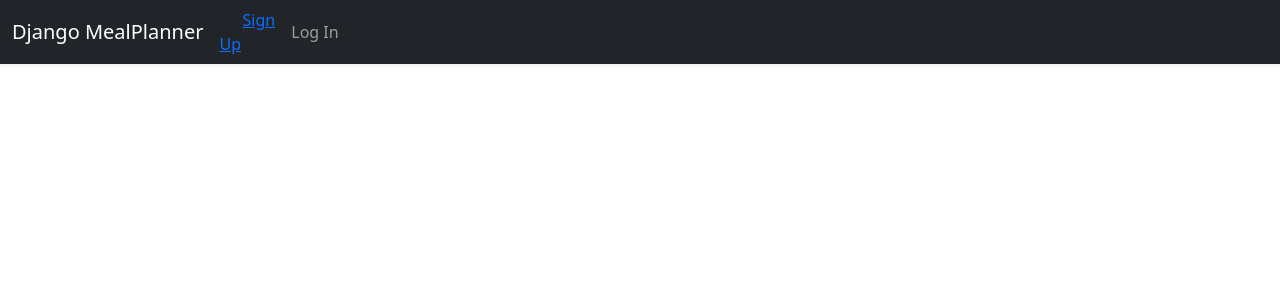
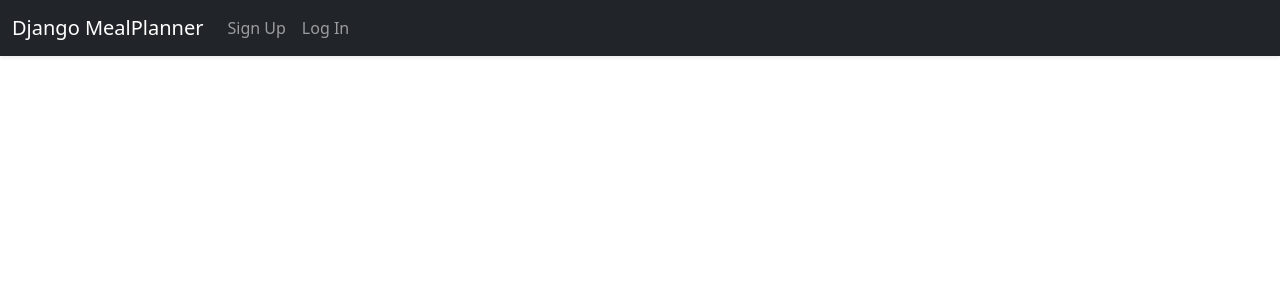
Before and after one commit to wingsforsophia/Django-Meal-Planner, a Django app: page / in a window 1280 px wide. Shown: the top 300 px of the page. Run offline with Django 3.2, Linux system fonts and the light colour scheme; some libraries are stand-ins or nearby versions.

Commit message:
add signup to navbar

```diff
--- a/main_app/templates/base.html
+++ b/main_app/templates/base.html
@@ -59,9 +59,11 @@
                 <a class="nav-link" href="{% url 'logout' %}">Log Out</a>
               </li>
               {% else %}
-              <li class="nav-item"><a href="{% url 'signup' %}">Sign Up</a></li>
               <div class="collapse navbar-collapse" id="navbarSupportedContent">
             <ul class="navbar-nav me-auto mb-2 mb-lg-0">
+             <li class="nav-item">
+                <a class="nav-link" href="{% url 'signup' %}">Sign Up</a>
+              </li>
               <li class="nav-item">
                 <a class="nav-link" href="{% url 'login' %}">Log In</a>
               </li>
```
